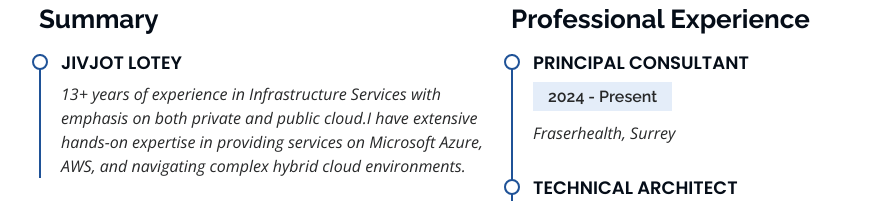
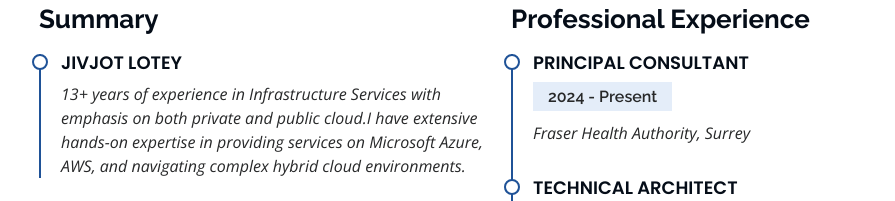
Before and after one commit to JivjotLotey/jivjotlotey.github.io, a plain HTML site: page index.html in a window 1280 px wide. Shown: the part 1080-1281 px from the top of the page, without its empty margins (291-1186 px from the left). Drawn offline with nearby package versions, Linux system fonts and the light colour scheme.

Commit message:
Update index.html

```diff
--- a/index.html
+++ b/index.html
@@ -185,7 +185,7 @@
              <div class="resume-item">
                 <h4>Principal Consultant</h4>
                 <h5>2024 - Present</h5>
-                <p><em>Fraserhealth, Surrey</em></p>
+                <p><em>Fraser Health Authority, Surrey</em></p>
                 <ul>
 
                 </ul>
```
